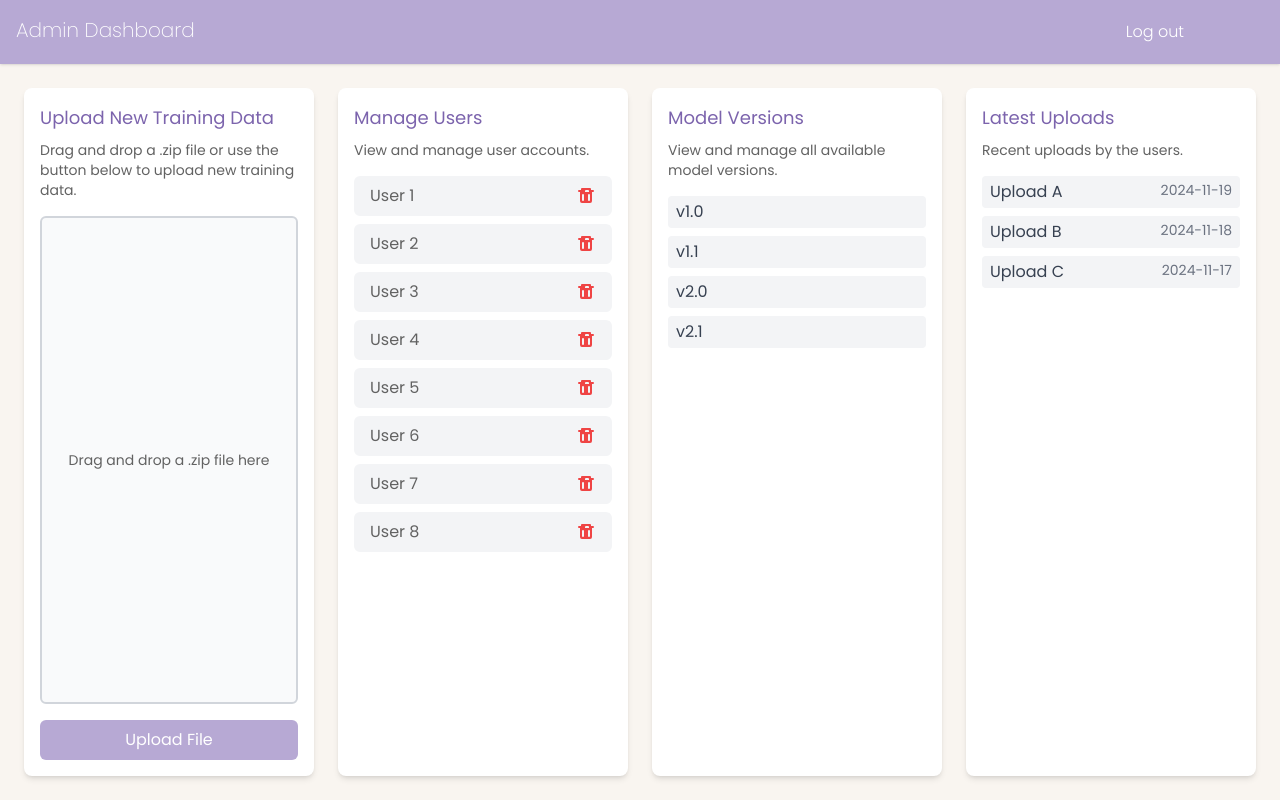
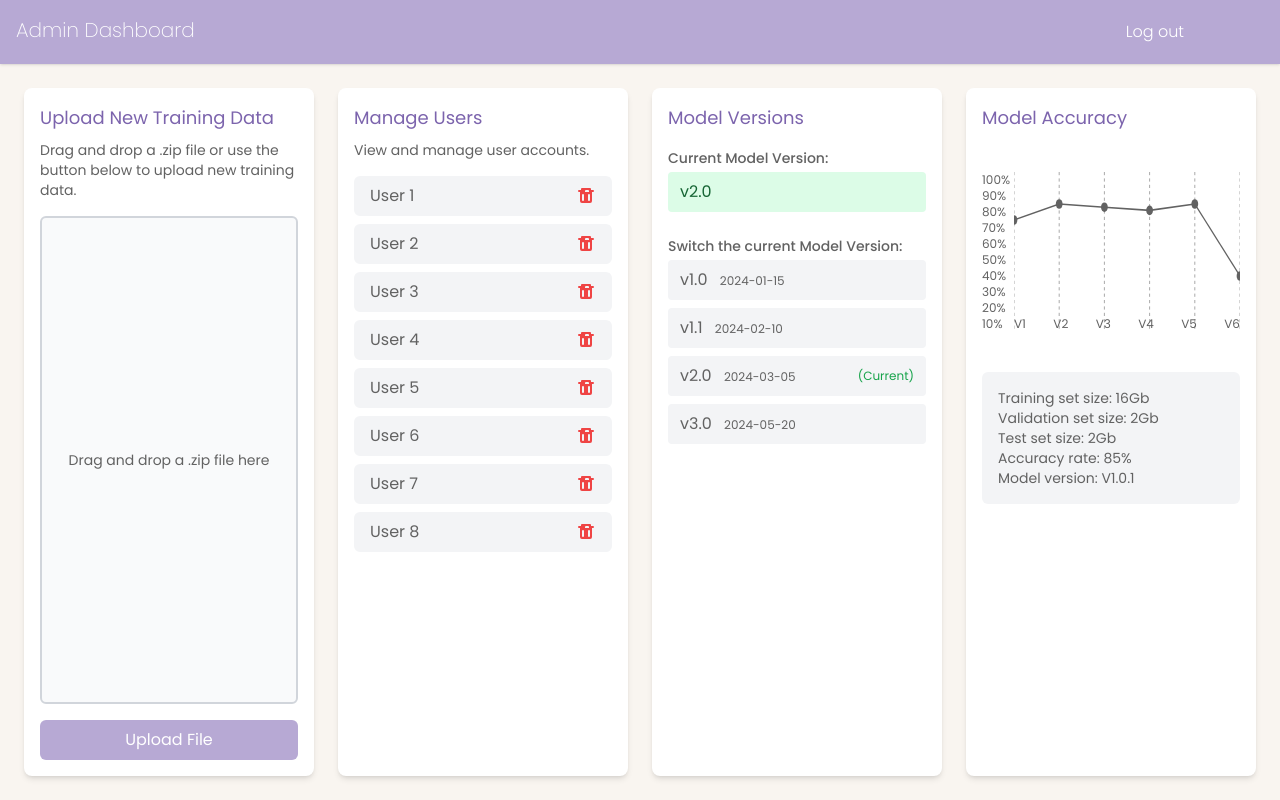
Before and after one commit to kaisaarumeel/skin-cancer-detector, a SvelteKit app in the folder client/: page /admin in a window 1280 px wide. Built offline with nearby package versions, Linux system fonts and the light colour scheme.

Commit message:
#8 Add graph to admin page, functionality to switch between models

```diff
--- /dev/null
+++ b/client/src/components/ModelAccuracy.svelte
@@ -0,0 +1,76 @@
+<script>
+    let modelVersions = [
+      { version: "V1", accuracy: 70 },
+      { version: "V2", accuracy: 80 },
+      { version: "V3", accuracy: 78 },
+      { version: "V4", accuracy: 76 },
+      { version: "V5", accuracy: 80 },
+      { version: "V6", accuracy: 35 },
+    ];
+  </script>
+
+  <div class="bg-white w-full max-w-md mx-auto p-4 rounded-lg shadow-md">
+    <h2 class="text-lg font-regular text-secondary">Model Accuracy</h2>
+    <div class="relative h-40 mt-10 mb-10">
+        <!-- SVG Chart -->
+        <div class="absolute left-8 top-0 h-full w-[calc(100%-2rem)]">
+          <svg class="w-full h-full" viewBox="0 0 100 50" preserveAspectRatio="none">
+            <!-- Lines connecting points -->
+            {#each modelVersions as { version, accuracy }, index}
+              {#if index < modelVersions.length - 1}
+                <line
+                  x1={(index / (modelVersions.length - 1)) * 100}
+                  y1={(100 - accuracy) / 2}
+                  x2={((index + 1) / (modelVersions.length - 1)) * 100}
+                  y2={(100 - modelVersions[index + 1].accuracy) / 2}
+                  stroke="#626262"
+                  stroke-width="0.5"
+                />
+              {/if}
+            {/each}
+            <!-- Points -->
+            {#each modelVersions as { version, accuracy }, index}
+              <circle
+                cx={(index / (modelVersions.length - 1)) * 100}
+                cy={(100 - accuracy) / 2}
+                r="1.5"
+                fill="#626262"
+              />
+            {/each}
+            <!-- Vertical dotted lines -->
+            {#each modelVersions as { version }, index}
+              <line
+                x1={(index / (modelVersions.length - 1)) * 100}
+                y1="0"
+                x2={(index / (modelVersions.length - 1)) * 100}
+                y2="50"
+                stroke="#626262"
+                stroke-dasharray="1, 1"
+                stroke-width="0.2"
+              />
+            {/each}
+          </svg>
+        </div>
+
+        <div class="absolute left-0 top-0 h-full flex flex-col justify-between text-xs text-tertiary">
+          {#each [100, 90, 80, 70, 60, 50, 40, 30, 20, 10] as percentage}
+            <span>{percentage}%</span>
+          {/each}
+        </div>
+
+        <div class="absolute bottom-0 left-8 w-[calc(100%-2rem)] flex justify-between text-xs text-tertiary">
+          {#each modelVersions as { version }}
+            <span>{version}</span>
+          {/each}
+        </div>
+      </div>
+
+    <div class="bg-gray-100 p-4 rounded-md">
+      <p class="text-sm text-tertiary font-regular">Training set size: 16Gb</p>
+      <p class="text-sm text-tertiary font-regular">Validation set size: 2Gb</p>
+      <p class="text-sm text-tertiary font-regular">Test set size: 2Gb</p>
+      <p class="text-sm text-tertiary font-regular">Accuracy rate: 85%</p>
+      <p class="text-sm text-tertiary font-regular">Model version: V1.0.1</p>
+    </div>
+
+  </div>
--- /dev/null
+++ b/client/src/components/ModelVersions.svelte
@@ -0,0 +1,53 @@
+<script lang="ts">
+    type ModelVersion = {
+    name: string;
+    dateAdded: string;
+  };
+
+  let modelVersions: ModelVersion[] = [
+    { name: 'v1.0', dateAdded: '2024-01-15' },
+    { name: 'v1.1', dateAdded: '2024-02-10' },
+    { name: 'v2.0', dateAdded: '2024-03-05' },
+    { name: 'v3.0', dateAdded: '2024-05-20' }
+  ];
+
+  let currentModelVersion: ModelVersion = modelVersions[2];
+
+  function setCurrentVersion(version: ModelVersion): void {
+    currentModelVersion = version;
+  }
+  </script>
+
+<div class="bg-white rounded-lg shadow-md p-4 flex flex-col items-start">
+<h2 class="text-lg font-regular text-secondary">Model Versions</h2>
+
+<!-- Current Model Version -->
+<div class="mt-4 w-full">
+    <p class="text-sm font-medium text-tertiary">Current Model Version:</p>
+    <div class="py-2 px-3 bg-green-100 text-green-800 rounded mt-1 text-md">
+        {currentModelVersion.name}
+    </div>
+</div>
+
+<p class="mt-6 text-sm font-medium text-tertiary">Switch the current Model Version:</p>
+<ul class="mt-1 w-full space-y-2 text-gray-700 max-h-80 overflow-y-auto">
+    {#each modelVersions as version (version)}
+    <li>
+        <button
+        type="button"
+        class="w-full flex items-center justify-between py-2 px-3 bg-gray-100 rounded hover:bg-gray-200 focus:outline-none"
+        on:click={() => setCurrentVersion(version)}
+        on:keydown={(e) => e.key === 'Enter' && setCurrentVersion(version)}
+        >
+        <div>
+            <span class="text-tertiary">{version.name}</span>
+            <span class="text-tertiary text-xs ml-2">{version.dateAdded}</span>
+        </div>
+        {#if version === currentModelVersion}
+            <span class="text-green-600 text-xs font-regular">(Current)</span>
+        {/if}
+        </button>
+    </li>
+    {/each}
+</ul>
+</div>
--- a/client/src/routes/admin/+page.svelte
+++ b/client/src/routes/admin/+page.svelte
@@ -2,19 +2,13 @@
     import { goto } from '$app/navigation';
     import UserList from '../../components/UserList.svelte';
     import AdminUpload from '../../components/AdminUpload.svelte';
+    import ModelVersions from '../../components/ModelVersions.svelte';
+    import ModelAccuracy from '../../components/ModelAccuracy.svelte';
+
     function handleLogout() {
       // Add logout endpoint/logic here later
       goto('/home');
     }
-
-    // Placeholders for card data to be changed
-    let latestUploads = [
-      { id: 1, name: "Upload A", date: "2024-11-19" },
-      { id: 2, name: "Upload B", date: "2024-11-18" },
-      { id: 3, name: "Upload C", date: "2024-11-17" }
-    ];
-
-    let modelVersions = ["v1.0", "v1.1", "v2.0", "v2.1"];
 
   </script>
 
@@ -27,28 +21,7 @@
     <div class="p-6 flex-1 grid grid-cols-1 md:grid-cols-2 lg:grid-cols-4 gap-6">
       <AdminUpload></AdminUpload>
       <UserList></UserList>
-
-      <div class="bg-white rounded-lg shadow-md p-4 flex flex-col items-start">
-        <h2 class="text-lg font-regular text-secondary">Model Versions</h2>
-        <p class="text-sm text-tertiary mt-2">View and manage all available model versions.</p>
-        <ul class="mt-4 w-full space-y-2 text-gray-700">
-          {#each modelVersions as version}
-            <li class="py-1 px-2 bg-gray-100 rounded">{version}</li>
-          {/each}
-        </ul>
-      </div>
-
-      <div class="bg-white rounded-lg shadow-md p-4 flex flex-col items-start">
-        <h2 class="text-lg font-regular text-secondary">Latest Uploads</h2>
-        <p class="text-sm text-tertiary mt-2">Recent uploads by the users.</p>
-        <ul class="mt-4 w-full space-y-2 text-gray-700">
-          {#each latestUploads as upload}
-            <li class="py-1 px-2 bg-gray-100 rounded flex justify-between">
-              <span>{upload.name}</span>
-              <span class="text-sm text-gray-500">{upload.date}</span>
-            </li>
-          {/each}
-        </ul>
-      </div>
+      <ModelVersions></ModelVersions>
+      <ModelAccuracy></ModelAccuracy>
     </div>
   </div>
--- a/client/tailwind.config.ts
+++ b/client/tailwind.config.ts
@@ -9,7 +9,6 @@ export default {
         primary: '#B7A9D4',   // Lighter purple
         secondary: '#7C64AD', // Darker purple
         tertiary: '#626262',  // Brown used for text
-        accent: '#F7EEE4', // Darker beige used for the background accent
       },
     },
   },
```
